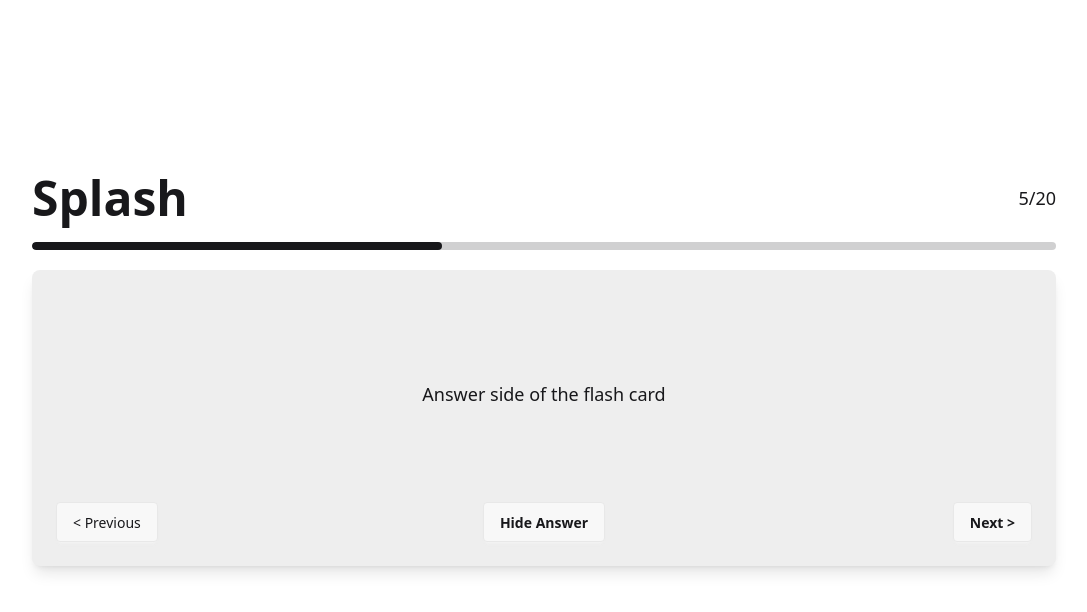
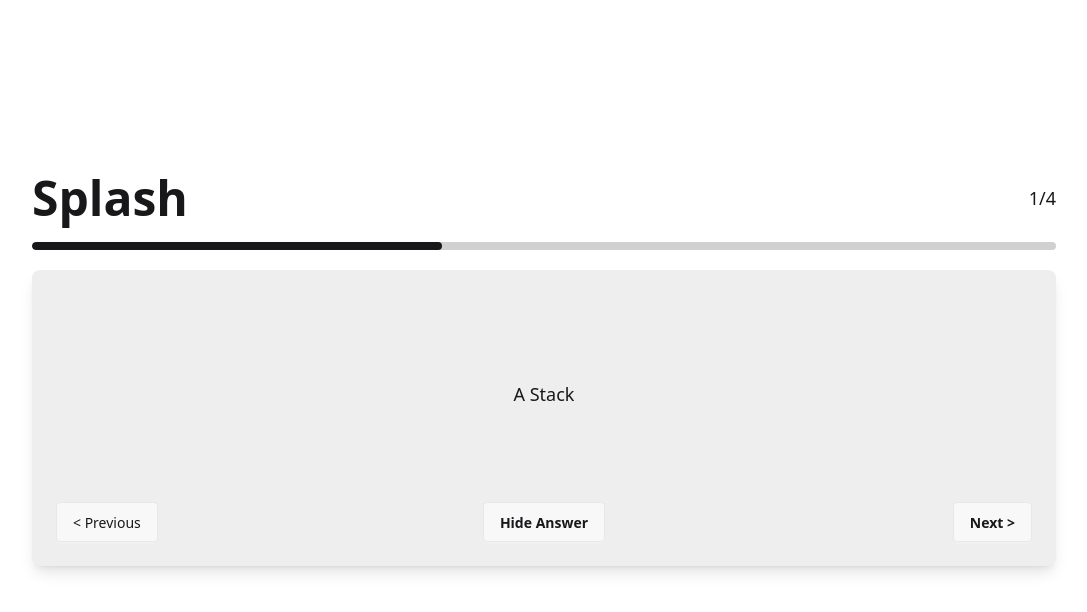
Before and after one commit to dalentri/Splash, a Vue app: page / in a window 1280 px wide. Both pictures are taken after a click on the button "Show Answer". Shown: the top 612 px of the page, without its empty margins (96-1183 px from the left). Built offline with nearby package versions, Linux system fonts and the light colour scheme; the HTML template or start-up script is replaced by a standard one.

Commit message:
Added card index handling based on json

```diff
--- a/src/App.vue
+++ b/src/App.vue
@@ -1,13 +1,26 @@
 <script setup lang="ts">
 import { ref } from 'vue'
+import sample_cards from './data/samplecards.json'
 
-// TODO: Make a it so where the card can flip
 const question_side = ref('')
 const answer_side = ref('')
 const view_button_text = ref('Show Answer')
+const current_side = ref('question')
 
-//TODO: Make handling of which side the card is on
-const current_side = ref('question')
+const current_index = ref(0)
+const cards = ref(sample_cards)
+
+const prevCard = () => {
+  if (current_index.value > 0) {
+    current_index.value--
+  }
+}
+
+const nextCard = () => {
+  if (current_index.value < cards.value.length - 1) {
+    current_index.value++
+  }
+}
 
 const handleView = () => {
   if (current_side.value == 'question') {
@@ -21,30 +34,34 @@ const handleView = () => {
 </script>
 
 <template>
-  <!-- HACK: Temporarily made the screen sort of centered -->
+  <!-- HACK: Temporarily made the screen sort of centered vertically -->
   <div class="h-screen flex items-center justify-center">
     <div class="flex flex-col w-full gap-5 max-w-5xl mx-auto items-center mb-15">
       <div class="flex flex-row w-full">
         <h1 class="text-5xl font-bold flex">Splash</h1>
-        <div class="text-lg flex items-center justify-end w-full"><h6>5/20</h6></div>
+        <div class="text-lg flex items-center justify-end w-full">
+          <h6>{{ current_index + 1 }}/{{ cards.length }}</h6>
+        </div>
       </div>
 
       <progress class="progress w-full" value="40" max="100"></progress>
 
       <div class="card bg-base-300 shadow-lg w-full">
         <div class="card-body">
-          <div class="h-50 flex justify-center items-center">
-            <p v-if="current_side == 'question'" class="text-3xl text-center w-full">
-              Sample Text of the front side of the card
-            </p>
-            <p v-else-if="current_side == 'answer'" class="text-lg text-center w-full">
-              Answer side of the flash card
-            </p>
+          <div v-if="cards.length">
+            <div class="h-50 flex justify-center items-center">
+              <p v-if="current_side == 'question'" class="text-3xl text-center w-full">
+                {{ sample_cards[current_index].question }}
+              </p>
+              <p v-else-if="current_side == 'answer'" class="text-lg text-center w-full">
+                {{ cards[current_index].answer }}
+              </p>
+            </div>
           </div>
 
           <div class="bg-base-600 flex flex-row w-full">
             <div class="w-1/3 flex justify-start">
-              <button class="btn font-light">< Previous</button>
+              <button class="btn font-light" @click="prevCard">< Previous</button>
             </div>
             <div class="w-1/3 flex justify-center">
               <button class="btn" @click="handleView">
@@ -52,7 +69,7 @@ const handleView = () => {
               </button>
             </div>
             <div class="w-1/3 flex justify-end">
-              <button class="btn">Next ></button>
+              <button class="btn" @click="nextCard">Next ></button>
             </div>
           </div>
         </div>
--- /dev/null
+++ b/src/data/samplecards.json
@@ -0,0 +1,22 @@
+[
+  {
+    "index": 1,
+    "question": "Which data structure uses the Last In First Out (LIFO) order?",
+    "answer": "A Stack"
+  },
+  {
+    "index": 2,
+    "question": "In a binary tree, each node can have how many children?",
+    "answer": "Two"
+  },
+  {
+    "index": 3,
+    "question": "Whats the time complexity of accessing an element in an array?",
+    "answer": "O(1)"
+  },
+  {
+    "index": 4,
+    "question": "Whats the primary purpose of a queue?",
+    "answer": "To manage tasks in First in First out order"
+  }
+]
```
